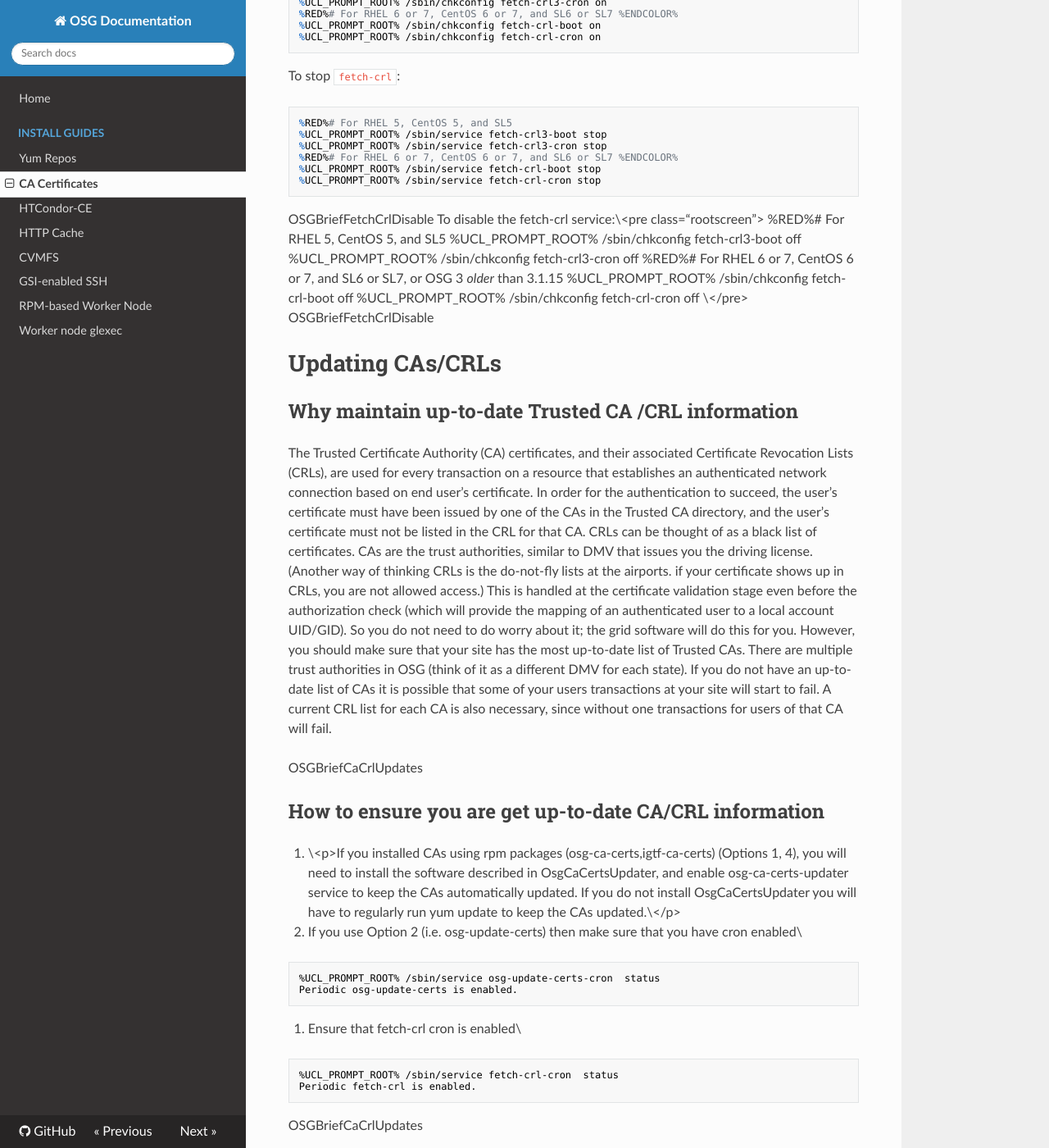
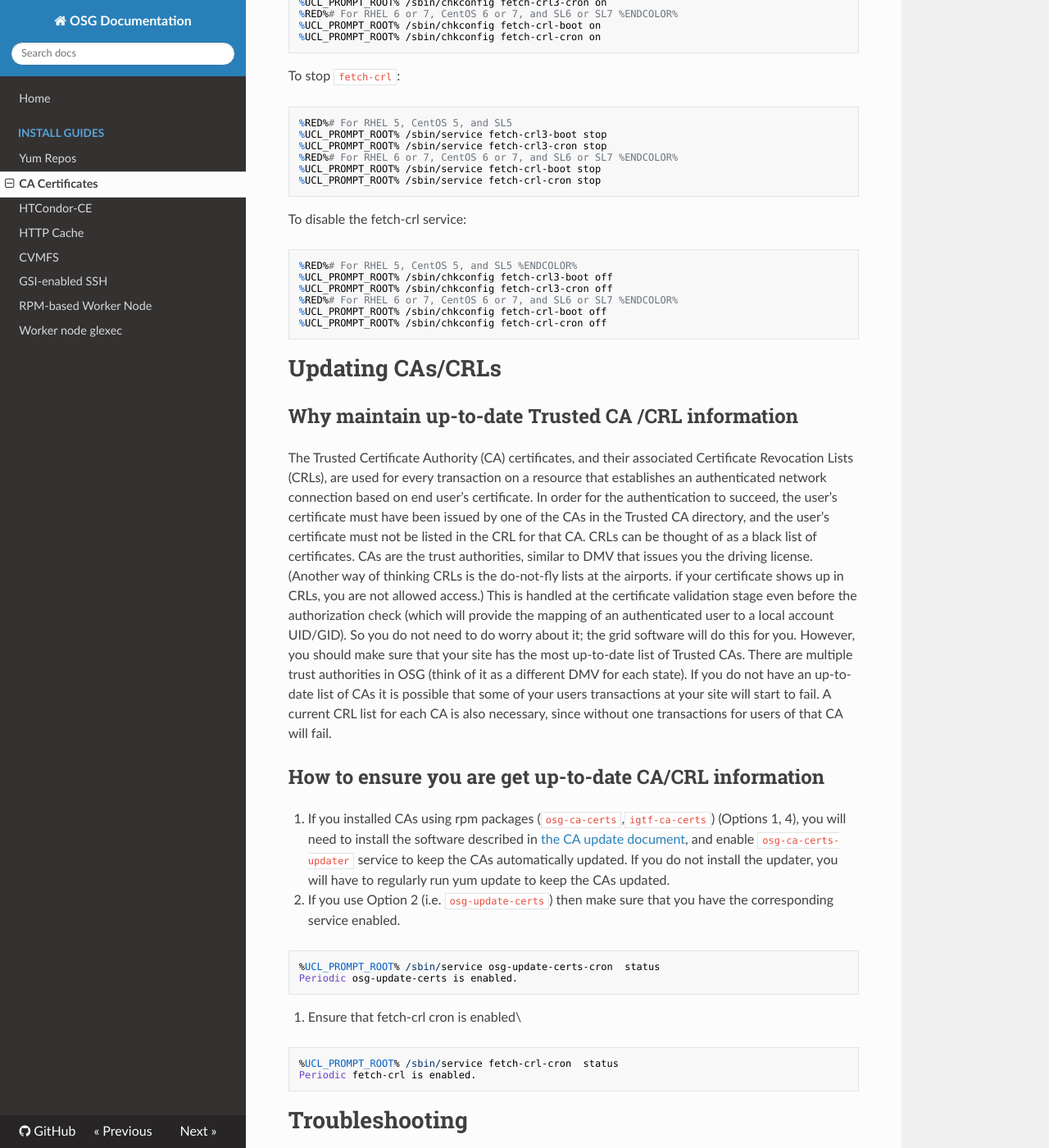
Before and after one commit to osg-htc/docs, an MkDocs documentation site: the page built from docs/Common/ca.md, in a window 1280 px wide and 1400 px high, scrolled down 5753 px. Shown: the whole window at 82% size. Built offline with MkDocs 1.6.1, drawn with Linux system fonts in a browser that asks for light colours; nearby versions of some CDN libraries; old or Windows-style settings are respelled for this version of MkDocs; some of the changed text lies outside the part shown.

Commit message:
Remainder of conversion.

````diff
--- a/docs/Common/ca.md
+++ b/docs/Common/ca.md
@@ -260,7 +260,16 @@ To stop `fetch-crl`:
 %UCL_PROMPT_ROOT% /sbin/service fetch-crl-cron stop
 ```
 
-<span class="twiki-macro STARTSECTION">OSGBriefFetchCrlDisable</span> To disable the fetch-crl service:\<pre class=“rootscreen”\> %RED%\# For RHEL 5, CentOS 5, and SL5 <span class="twiki-macro ENDCOLOR"></span> %UCL_PROMPT_ROOT% /sbin/chkconfig fetch-crl3-boot off %UCL_PROMPT_ROOT% /sbin/chkconfig fetch-crl3-cron off %RED%\# For RHEL 6 or 7, CentOS 6 or 7, and SL6 or SL7, or OSG 3 *older* than 3.1.15<span class="twiki-macro ENDCOLOR"></span> %UCL_PROMPT_ROOT% /sbin/chkconfig fetch-crl-boot off %UCL_PROMPT_ROOT% /sbin/chkconfig fetch-crl-cron off \</pre\> <span class="twiki-macro ENDSECTION">OSGBriefFetchCrlDisable</span>
+To disable the fetch-crl service:
+
+```
+%RED%# For RHEL 5, CentOS 5, and SL5 %ENDCOLOR%
+%UCL_PROMPT_ROOT% /sbin/chkconfig fetch-crl3-boot off
+%UCL_PROMPT_ROOT% /sbin/chkconfig fetch-crl3-cron off
+%RED%# For RHEL 6 or 7, CentOS 6 or 7, and SL6 or SL7 %ENDCOLOR%
+%UCL_PROMPT_ROOT% /sbin/chkconfig fetch-crl-boot off
+%UCL_PROMPT_ROOT% /sbin/chkconfig fetch-crl-cron off
+```
 
 Updating CAs/CRLs
 =================
@@ -270,27 +279,23 @@ Why maintain up-to-date Trusted CA /CRL information
 
 The Trusted Certificate Authority (CA) certificates, and their associated Certificate Revocation Lists (CRLs), are used for every transaction on a resource that establishes an authenticated network connection based on end user’s certificate. In order for the authentication to succeed, the user’s certificate must have been issued by one of the CAs in the Trusted CA directory, and the user’s certificate must not be listed in the CRL for that CA. CRLs can be thought of as a black list of certificates. CAs are the trust authorities, similar to DMV that issues you the driving license. (Another way of thinking CRLs is the do-not-fly lists at the airports. if your certificate shows up in CRLs, you are not allowed access.) This is handled at the certificate validation stage even before the authorization check (which will provide the mapping of an authenticated user to a local account UID/GID). So you do not need to do worry about it; the grid software will do this for you. However, you should make sure that your site has the most up-to-date list of Trusted CAs. There are multiple trust authorities in OSG (think of it as a different DMV for each state). If you do not have an up-to-date list of CAs it is possible that some of your users transactions at your site will start to fail. A current CRL list for each CA is also necessary, since without one transactions for users of that CA will fail.
 
-<span class="twiki-macro STARTSECTION">OSGBriefCaCrlUpdates</span>
-
 How to ensure you are get up-to-date CA/CRL information
 -------------------------------------------------------
 
-1.  \<p\>If you installed CAs using rpm packages (osg-ca-certs,igtf-ca-certs) (Options 1, 4), you will need to install the software described in OsgCaCertsUpdater, and enable osg-ca-certs-updater service to keep the CAs automatically updated. If you do not install OsgCaCertsUpdater you will have to regularly run yum update to keep the CAs updated.\</p\>
-2.  If you use Option 2 (i.e. osg-update-certs) then make sure that you have cron enabled\\
+1.  If you installed CAs using rpm packages (`osg-ca-certs`,`igtf-ca-certs`) (Options 1, 4), you will need to install the software described in [the CA update document](ca_updater.md), and enable `osg-ca-certs-updater` service to keep the CAs automatically updated. If you do not install the updater, you will have to regularly run yum update to keep the CAs updated.
+2.  If you use Option 2 (i.e. `osg-update-certs`) then make sure that you have the corresponding service enabled.
 
-``` screen
+```
 %UCL_PROMPT_ROOT% /sbin/service osg-update-certs-cron  status
 Periodic osg-update-certs is enabled.
 ```
 
 1.  Ensure that fetch-crl cron is enabled\\
 
-``` screen
+```
 %UCL_PROMPT_ROOT% /sbin/service fetch-crl-cron  status
 Periodic fetch-crl is enabled.
 ```
-
-<span class="twiki-macro ENDSECTION">OSGBriefCaCrlUpdates</span>
 
 Troubleshooting
 ===============
@@ -328,7 +333,7 @@ Tests
 
 To test the host certificate of a server `openssl s_client` can be used. Here is an example with the gatekeeper:
 
-``` screen
+```
 %UCL_PROMPT% openssl s_client -showcerts -cert /etc/grid-security/hostcert.pem -key /etc/grid-security/hostkey.pem -CApath /etc/grid-security/certificates/ -debug -connect osg-gk.mwt2.org:2119
 ```
 
@@ -337,7 +342,7 @@ Frequently Asked Questions
 
 ### Location of Certificates?
 
-``` file
+```
  /etc/grid-security/certificates
 ```
 
@@ -356,7 +361,7 @@ Details of CAs in OSG distribution can be found [here](Documentation.CaDistribut
 
 ### How can I add or remove a particular CA file?
 
-Add and remove of CA files are supported only if you CA files are being installed using osg-update-certs, which is included in the osg-ca-scripts package (option 2), for all other options no support for adding and removing a particular CA file is provided by OSG. The preferred approach to add or remove a CA is to use [osg-ca-manage](OsgCaManage). For adding a new CA `osg-ca-manage add [--dir <local_dir>] --hash <CA_hash>` may be used, while a CA is removed using `osg-ca-manage remove --hash <CA_hash>`.
+Add and remove of CA files are supported only if you CA files are being installed using `osg-update-certs`, which is included in the `osg-ca-scripts` package (option 2), for all other options no support for adding and removing a particular CA file is provided by OSG. The preferred approach to add or remove a CA is to use [osg-ca-manage](OsgCaManage). For adding a new CA `osg-ca-manage add [--dir <local_dir>] --hash <CA_hash>` may be used, while a CA is removed using `osg-ca-manage remove --hash <CA_hash>`.
 
 ### Are there any log files or configuration files associated with CA certificate package?
 
@@ -380,13 +385,13 @@ For Option 4: run `yum update osg-ca-certs`
 
 For Option 2: You do not need to do a manual update, make sure `osg-update-certs-cron` is enabled using
 
-``` screen
+```
 %UCL_PROMPT_ROOT% /sbin/service osg-update-certs-cron  status
 ```
 
 If the service is disabled, enable it using
 
-``` screen
+```
 %UCL_PROMPT_ROOT% /sbin/service osg-update-certs-cron  start
 ```
 
````
